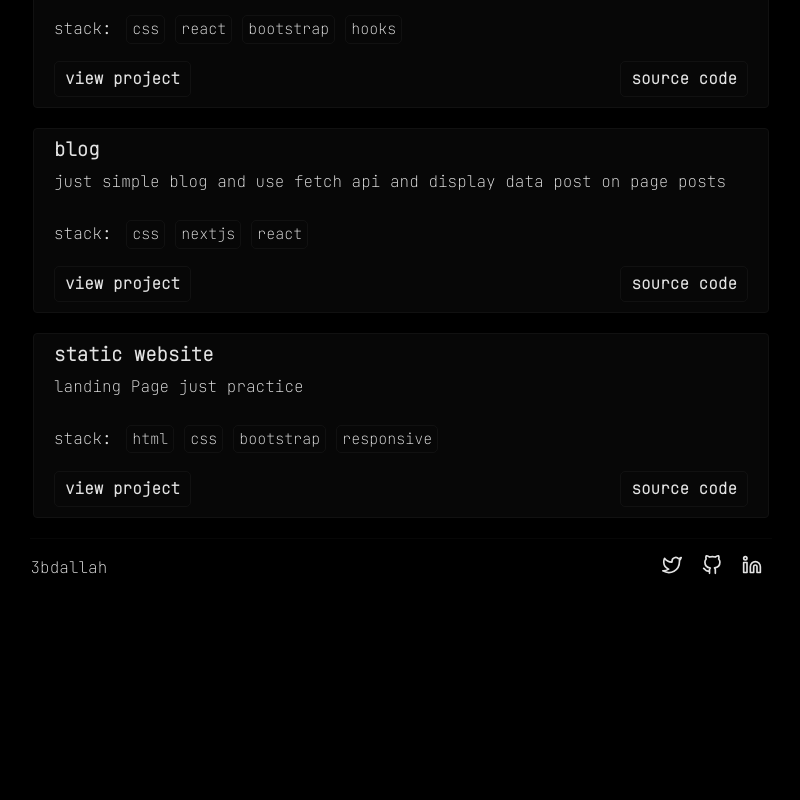
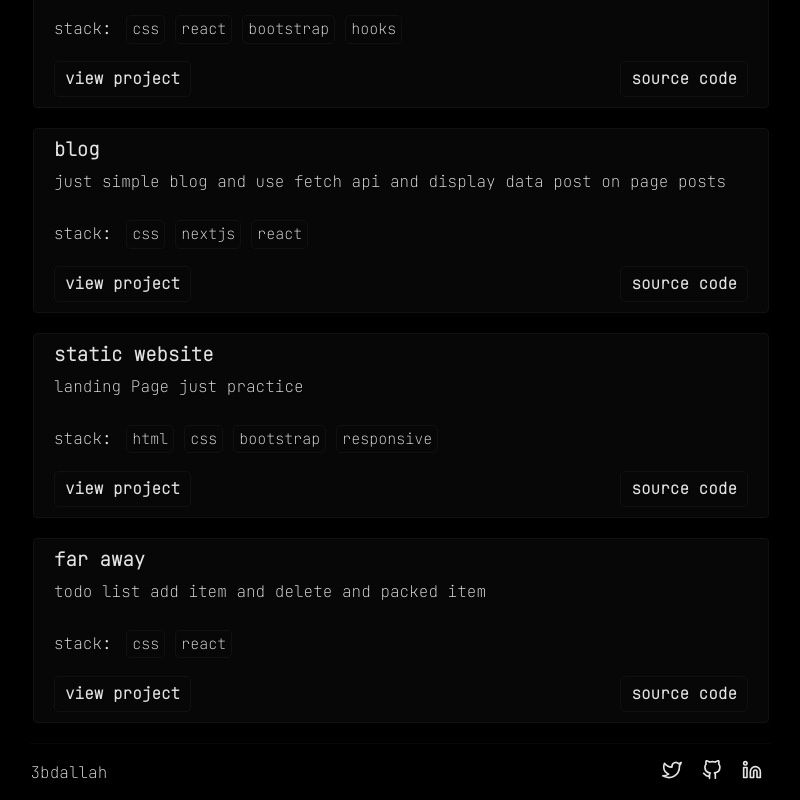
Before and after one commit to 3bdalah/3bdallah, a Next.js app: page /projects in a window 1280 px wide. Shown: the part 588-1388 px from the top of the page, without its empty margins (239-1039 px from the left). Before the commit the page ends 1183 px from the top, so only its background shows below. Built offline with nearby package versions, Linux system fonts and the light colour scheme.

Commit message:
Update Projects.js
- add new project [Far Away]

```diff
--- a/data/Projects.js
+++ b/data/Projects.js
@@ -34,6 +34,15 @@ const projects_data = [
         desc:"landing Page just practice",
         demo:"https://reloadacademy1.netlify.app/",
         git:"https://github.com/3bdalah/landing-page"
-    }
+    },
+    {
+        id: 5,
+        title: "Far Away",
+        img : "./img-public/project2.jpg",
+        skills: ['css','React'],
+        desc:"todo list add item and delete and packed item ",
+        demo:"https://first-app-3bdallah.vercel.app/",
+        git:"https://github.com/3bdalah/first-app"
+    },
 ];
 export default projects_data;
```
